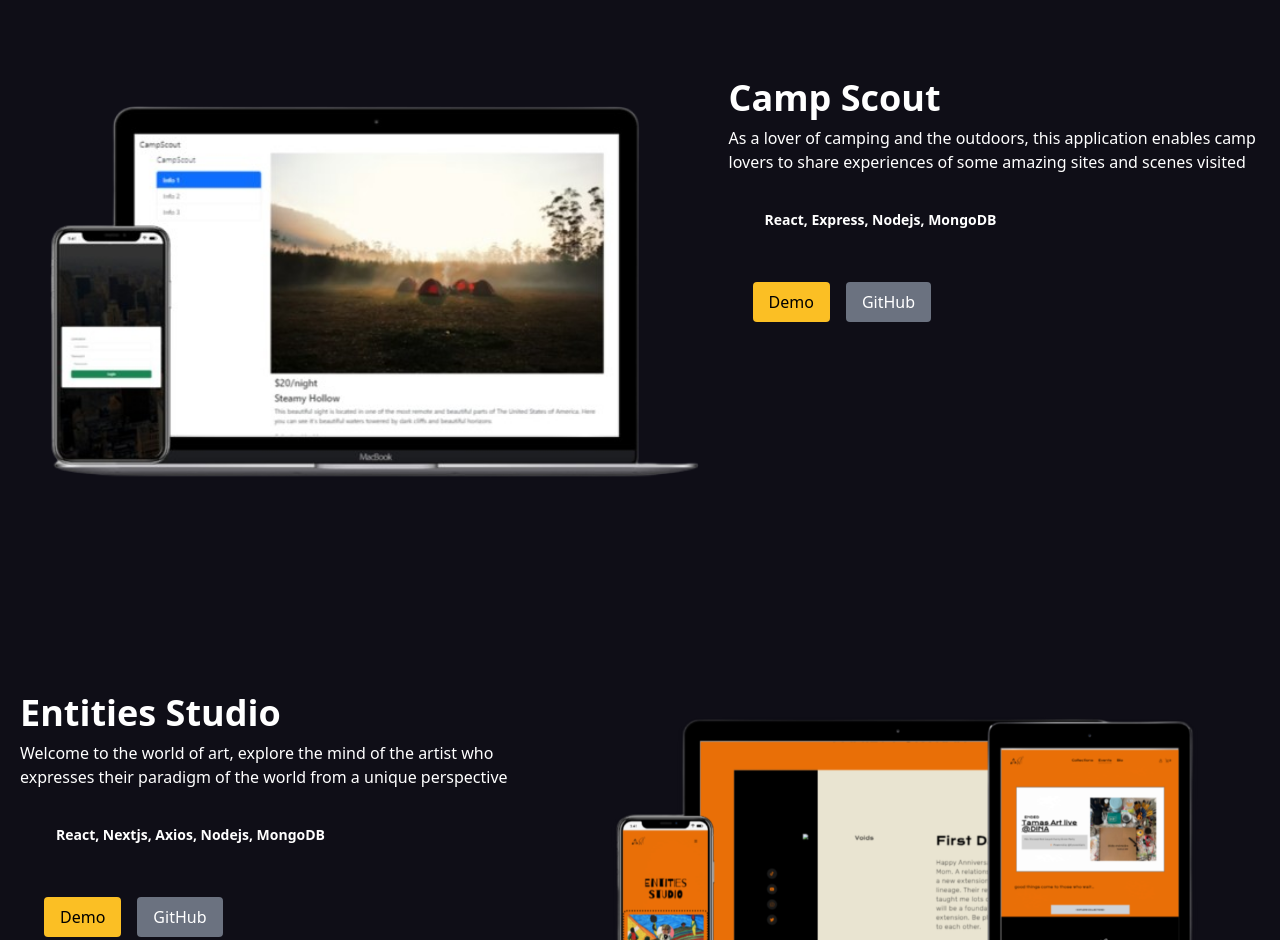
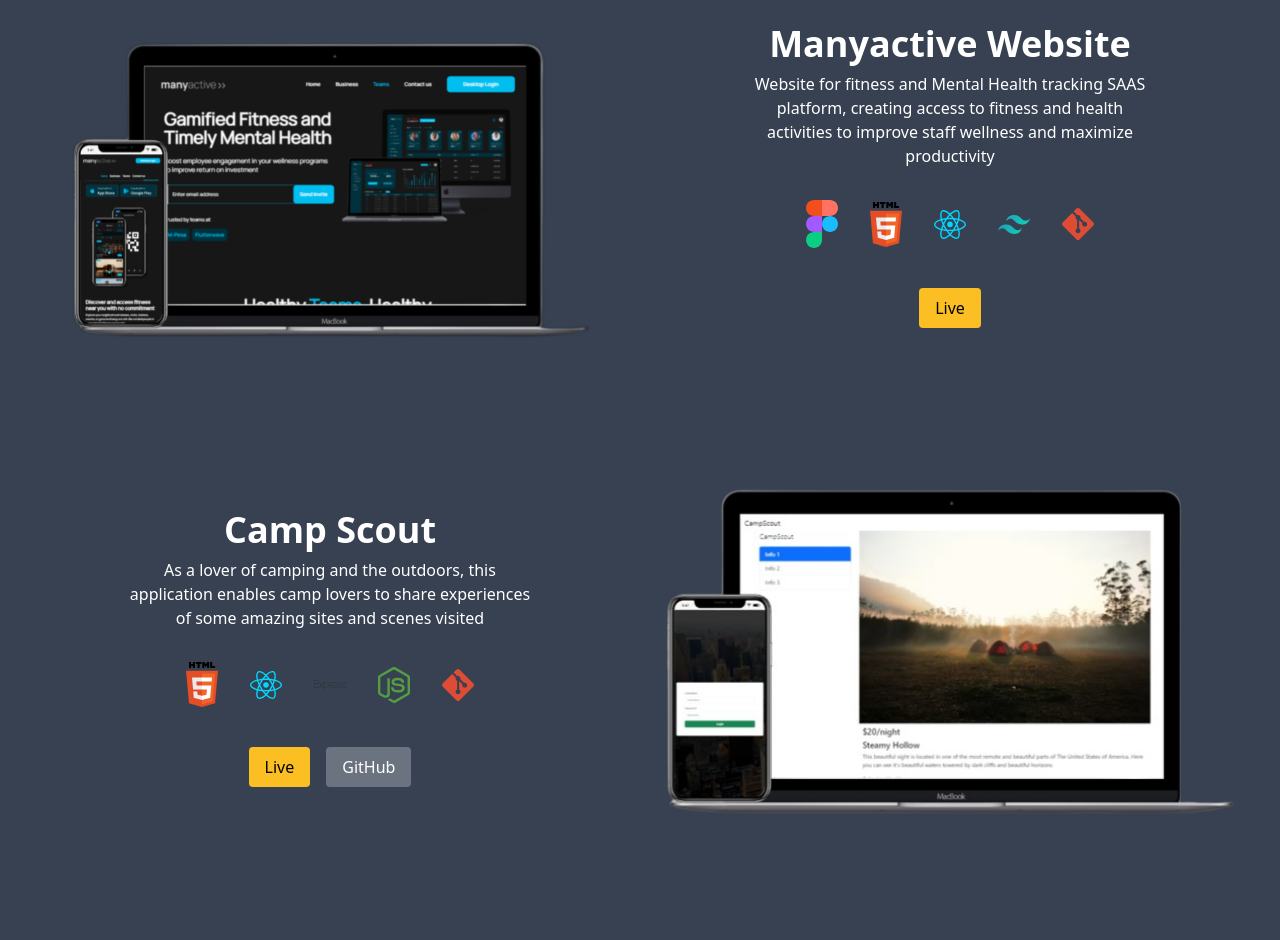
Before and after one commit to ammanabua/my-portfolio, a React (Create React App) app: page / in a window 1280 px wide. Shown: the part 1860-2800 px from the top of the page. Built offline with nearby package versions, Linux system fonts and the light colour scheme.

Commit message:
update animation & projects view

```diff
--- a/src/components/About.js
+++ b/src/components/About.js
@@ -8,10 +8,7 @@ export default function About() {
 
     return (
         <section id="about" className="container-fluid flex items-center justify-center bg-white w-full md:mb-0 md:h-screen">
-            <motion.div className="flex flex-col md:flex-row p-5 items-center justify-center md:h-3/4 md:w-4/5 mx-auto md:px-5 bg-card-bg"
-                animate={{
-
-                }}>
+            <motion.div initial={{ opacity: 0 }} animate={{ opacity: 1 }} className="flex flex-col md:flex-row p-4 items-center justify-center md:w-4/6 md:px-8 bg-card-bg rounded">
                 <div className="flex-col flex lg:flex-grow md:w-1/2 md:items-start md:text-left my-5 md:mb-0  items-center justify-between">
                     <h2 className="font-title text-4xl mb-5 text-card-heading">About Me</h2>
                     <p className="font-mont text-sm md:text-md lg:text-lg mb-5 leading-relaxed text-left w-full text-card-text tracking-wider">
--- a/src/components/Hero.js
+++ b/src/components/Hero.js
@@ -25,17 +25,17 @@ export default function Hero (){
 
   return (
     <section id='home' className="flex flex-col md:flex-row h-screen md:py-4 items-center justify-center bg-black">
-        <div className='md:w-1/2 flex md:justify-end z-0'>
+        <motion.div initial={{ opacity: 0, x: -600 }} animate={{ opacity: 1, x: 0}} transition={{ duration: 1 }} className='md:w-1/2 flex md:justify-end z-0'>
           <img
             className="m-auto object-cover w-3/4 h-96 md:h-screen md:w-full border border-2 md:border-none border-white rounded md:rounded-none"
             alt="Amman Abua"
             src="./profile-bg.jpg"/>
-        </div>
+        </motion.div>
 
       <div className='flex flex-col items-center lg:flex-grow md:w-1/2 md:pl-12 lg:pl-24 md:items-start md:text-left mb-16 md:mb-0 md:justify-end'>
-        <motion.h1 initial={{ opacity: 0 }} animate={{ opacity:1 }} className="title-font font-mont font-bold text-4xl md:text-7xl mb-4 text-gray-600 uppercase">A<span className='text-blue-600'>m</span>man<br/>Ab<span className='text-yellow-400'>u</span>a<span className='text-yellow-500'>.</span></motion.h1>
-        <h3 className="title-font text-2xl md:text-4xl mb-6 font-thin"><span className="title-font text-white" ref={textRef}></span></h3>
-        <div className="flex gap-4 md:justify-start w-full">
+        <motion.h1 initial={{ opacity: 0 }} animate={{ opacity:1 }} transition={{ duration: 1 }} className="title-font font-mont font-bold text-4xl md:text-7xl mb-4 text-gray-600 uppercase">A<span className='text-blue-600'>m</span>man<br/>Ab<span className='text-yellow-400'>u</span>a<span className='text-yellow-500'>.</span></motion.h1>
+        <motion.h3 initial={{opacity: 0}} animate={{ opacity: 1 }} transition={{ duration: 1.5 }} className="title-font text-2xl md:text-4xl mb-6 font-thin"><span className="title-font text-white" ref={textRef}></span></motion.h3>
+        <motion.div initial={{ opacity: 0, x:-100 }} animate={{ opacity: 1, x: 0 }} transition={{ duration: 1.5 }} className="flex gap-4 md:justify-start w-full">
           <button
           onClick={() => scrollToSection("contact")}
           className="text-white bg-[#ff8906] border-2 border-white py-2 px-3 hover:border-opacity-0 hover:bg-blue-200 hover:text-black rounded-md w-24 md:w-40 text-lg">
@@ -46,7 +46,7 @@ export default function Hero (){
           className="text-black text-center bg-yellow-400 py-2 px-3 hover:bg-blue-200 rounded-md w-24 md:w-40 text-lg">
           Resume
           </a>
-        </div>
+        </motion.div>
       </div>
 
 
--- a/src/components/Projects.js
+++ b/src/components/Projects.js
@@ -15,7 +15,7 @@ export default function Projects() {
 
 
   return (
-    <section id="projects" className="text-gray-400 bg-card-bg body-font">
+    <section id="projects" className="text-gray-400 bg-gray-700 body-font">
       <div className="container px-5 py-10 mx-auto text-center">
         <div className="flex flex-col w-full mb-20">
           <CodeIcon className="mx-auto inline-block w-10 mb-4" />
@@ -28,33 +28,38 @@ export default function Projects() {
         </div>
 
         <div className="container w-full">
-          <div className="">
             {projects.map((project, index) => (
-              <motion.div key={project.image} className="flex flex-col md:flex-row justify-center items-start w-full my-36 text-left">
-                <div className={`${index % 2 !== 0 ? "md:order-2" : ""} md:w-2/3 lg:1/2`}>
+              <motion.div key={project.image} className="flex flex-col md:flex-row justify-center items-center w-full text-center my-20">
+                <div className={`${index % 2 !== 0 ? "md:order-2" : ""} lg:w-1/2`}>
                   <img className="w-full" src={project.image} alt={project.title} />
                 </div>
-                <div className="md:w-1/2 text-white">
+                <div className="lg:w-1/2 text-white flex flex-col justify-center items-center">
+                  <div className="lg:w-2/3">
                     <div className="py-4">
                       <div className="font-bold text-4xl mb-2">{project.title}</div>
                       <p className="text-base">
                         {project.description}
                       </p>
                     </div>
-                  <div className="px-6 pt-4 pb-2">
-                    <span className="inline-block px-3 py-1 text-sm font-semibold mr-2 mb-2">{project.subtitle}</span>
+                    <div className="pt-4 pb-2 flex gap-8 justify-center items-center">
+                      {project.tools.map((tool) => (
+                        <div key={tool.title} className="">
+                          <img className="w-8" src={tool.image} alt={tool.title} />
                         </div>
-                  <div className="flex my-8 px-6">
+                      ))}
+                    </div>
+                  </div>
+                  <div className="flex my-8">
                     <a className="bg-yellow-400 text-black py-2 px-4 rounded" href={project.link} target="_blank" rel="noreferrer noopener">
-                      Demo
+                      Live
                     </a>
+                    {!project.github ? "" :
                     <a className="bg-gray-500 hover:bg-blue-700 text-white py-2 px-4 rounded ml-4" href={project.github} target="_blank" rel="noreferrer noopener">GitHub</a>
+                    }
                   </div>
                 </div>
               </motion.div>
             ))}
-
-          </div>
           </div>
         </div>
     </section>
--- a/src/data.js
+++ b/src/data.js
@@ -1,55 +1,56 @@
 export const projects = [
 
   {
+    title: "Manyactive Website",
+    tools: [ {title: 'Figma', image: './figma.svg'}, {title: 'HTML', image: './html-5.svg'}, {title: 'React', image: './react.svg'}, {title: "Tailwind CSS", image: './tailwindcss-icon.svg'}, {title: "Git", image: './git-icon.svg'}],
+    description:
+      "Website for fitness and Mental Health tracking SAAS platform, creating access to fitness and health activities to improve staff wellness and maximize productivity",
+    image: "./manyactive.png",
+    link: "https://manyactive.com/",
+  },
+  {
     title: "Camp Scout",
-    subtitle: "React, Express, Nodejs, MongoDB",
+    tools: [{title: 'HTML', image: './html-5.svg'}, {title: 'React', image: './react.svg'}, {title: "Express.js", image: './express.svg'}, {title: "Node.js", image: './nodejs-icon.svg'}, {title: "Git", image: './git-icon.svg'}],
     description:
         "As a lover of camping and the outdoors, this application enables camp lovers to share experiences of some amazing sites and scenes visited",
     image: "./camp-scout.png",
     link: "https://camp-scout-b6ns.onrender.com/",
+    github: "https://github.com/ammanabua/camp-scout"
   },
   {
     title: "Entities Studio",
-    subtitle: "React, Nextjs, Axios, Nodejs, MongoDB",
+    tools: [{title: 'HTML', image: './html-5.svg'}, {title: 'React', image: './react.svg'}, {title: "Tailwind CSS", image: './tailwindcss-icon.svg'}, {title: "Node.js", image: './nodejs-icon.svg'}, {title: "Git", image: './git-icon.svg'}],
     description:
         "Welcome to the world of art, explore the mind of the artist who expresses their paradigm of the world from a unique perspective",
     image: "./entities.png",
     link: "https://ammanabua.com/",
+    github: "https://github.com/ammanabua/entities-studio"
   },
-  // {
-  //   title: "Manny's Web Shop",
-  //   subtitle: "React, Commercejs, Material UI & Paystack",
-  //   description:
-  //     "E-commerce website to shop for your top quality apparel",
-  //   image: "./webshop.png",
-  //   link: "https://mannyswebshop.netlify.app/",
-  //   github: "https://github.com/ammanabua/e-commerce-shop",
-  // },
-  // {
-  //   title: "Manyactive App",
-  //   subtitle: "React, Nextjs, Chartjs, MaterialUI, Axios, MongoDB",
-  //   description:
-  //     "Fitness and Mental Health tracking SAAS platform, creating access to fitness and health activities for maximum staff productivity and wellness",
-  //   image: "./manyactive.png",
-  //   link: "https://manyactive.com/",
-  // },
   {
     title: "CS Help-Desk",
-    subtitle: "HTML, CSS",
+    tools: [{title: 'HTML', image: './html-5.svg'}, {title: 'CSS', image: './css-3.svg'}],
     description:
       "Computer Science help desk webpage",
     image: "./cs-helpdesk.png",
     link: "https://ammanabua.github.io/ammanabua/cs-helpdesk.html",
   },
   {
+    title: "Patatap Clone",
+    tools: [{title: 'HTML', image: './html-5.svg'}, {title: 'CSS', image: './css-3.svg'}, {title: 'JavaScript', image: './javascript.svg'}],
+    description:
+      "Patatap clone with Canvas and Paper.js",
+    image: "./patatap.png",
+    link: "https://trusting-rosalind-906192.netlify.app/",
+    github: "https://github.com/ammanabua/patatap-clone"
+  },
+  {
     title: "Color Guessing Game",
-    subtitle: "HTML, CSS & JavaScript",
+    tools: [{title: 'HTML', image: './html-5.svg'}, {title: 'CSS', image: './css-3.svg'}, {title: 'JavaScript', image: './javascript.svg'}],
     description:
       "RGB colour guessing game",
     image: "./colors.png",
-    stack: ["./browser.png", "./github."],
     link: "https://ammans-color-game.netlify.app/",
-  },
+  }
 ];
 
 export const testimonials = [
```
Also changed, not shown: public/patatap.png (added). Lines whose indentation alone changed are shown as unchanged.
